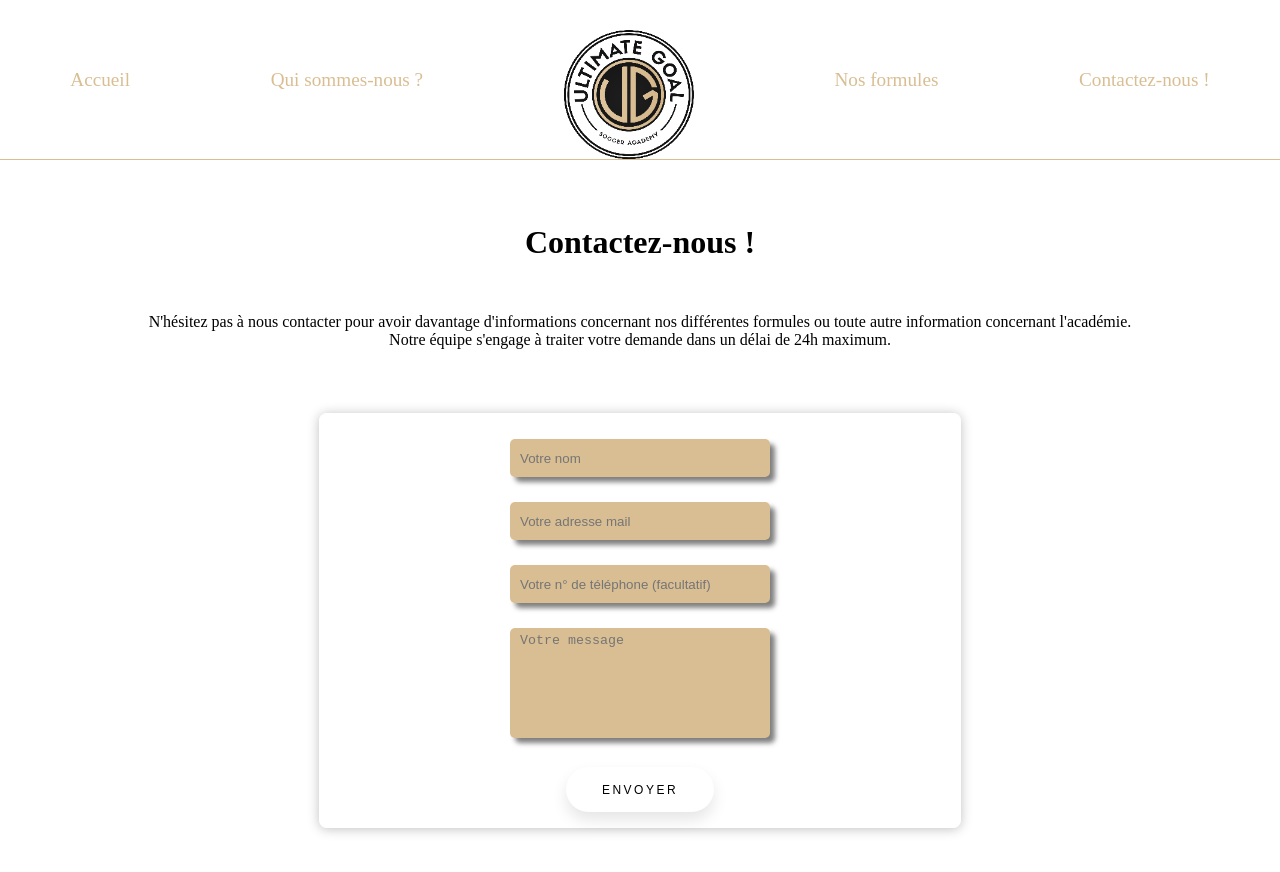
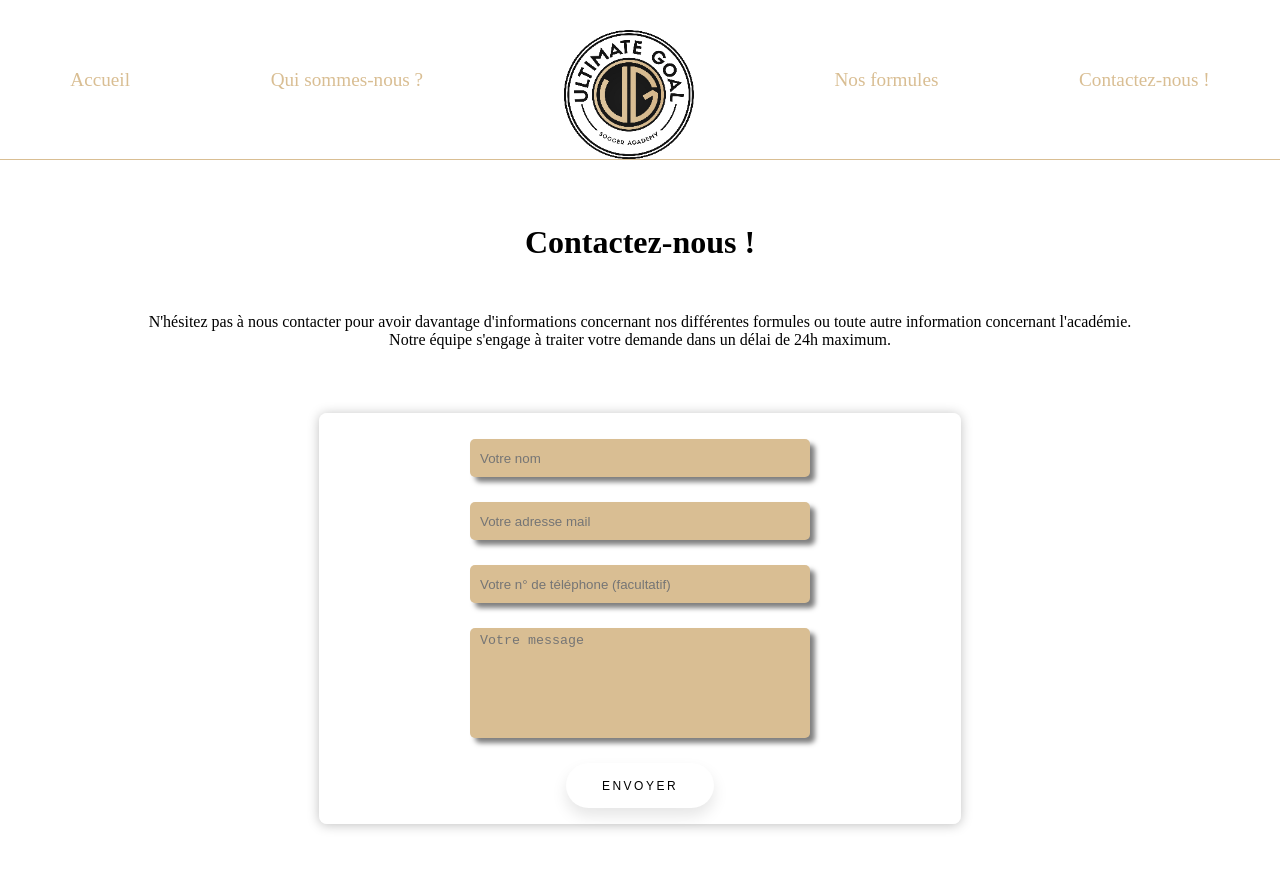
Before and after one commit to MaximeG971/Ultimate_Goal_Academy, a React (Vite) app in the folder frontend/: page /contact in a window 1280 px wide. Shown: the top 872 px of the page. Built offline with nearby package versions, Linux system fonts and the light colour scheme.

Commit message:
ajustement css pour taille formulaire

```diff
--- a/frontend/src/components/contact/Contact.css
+++ b/frontend/src/components/contact/Contact.css
@@ -20,11 +20,18 @@
   background-color: rgba(255, 255, 255, 0.5);
 }
 
+.contain-input {
+  width: 100%;
+  display: flex;
+  justify-content: center;
+}
+
 .form-contact {
   display: flex;
   flex-direction: column;
   align-items: center;
   margin-top: 4%;
+  width: 100%;
 }
 
 .classic-input {
@@ -32,7 +39,7 @@
   border: none;
   background: #d9be93;
   padding: 5px 10px;
-  width: 240px;
+  width: 50%;
   height: 28px;
   margin-bottom: 25px;
   box-shadow: 5px 5px 5px rgba(0, 0, 0, 0.5);
@@ -43,7 +50,7 @@
   border: none;
   background: #d9be93;
   padding: 5px 10px;
-  width: 240px;
+  width: 50%;
   height: 100px;
   margin-bottom: 25px;
   box-shadow: 5px 5px 5px rgba(0, 0, 0, 0.5);
```
